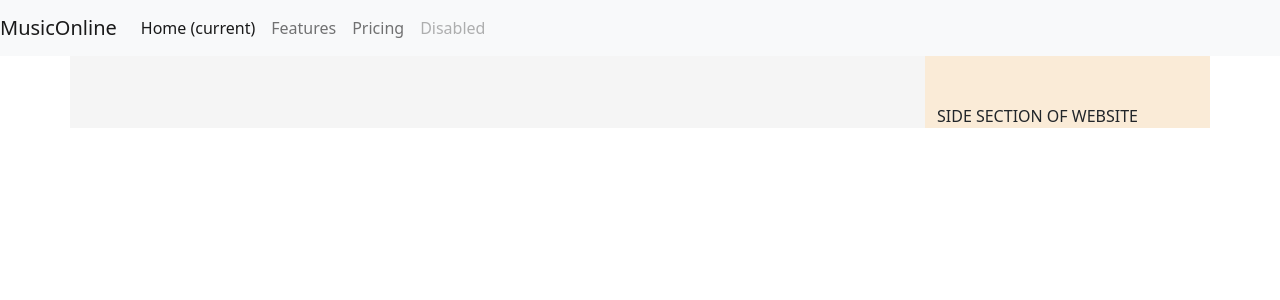
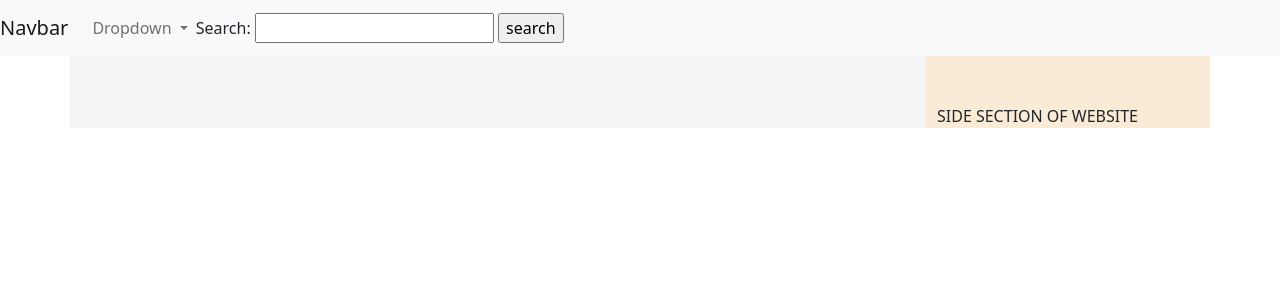
Before and after one commit to Pouria03/Music-website, a Django app: page /artists/ in a window 1280 px wide. Shown: the top 300 px of the page. Run offline with Django 4.2, Linux system fonts and the light colour scheme; data that the repository does not hold is empty; some libraries are stand-ins or nearby versions.

Commit message:
add search in SongListView and ArtistListView using custom context processor

```diff
--- a/Config/settings.py
+++ b/Config/settings.py
@@ -63,6 +63,7 @@ TEMPLATES = [
                 'django.template.context_processors.request',
                 'django.contrib.auth.context_processors.auth',
                 'django.contrib.messages.context_processors.messages',
+                'home.custom_context_processor.search'
             ],
         },
     },
--- /dev/null
+++ b/home/custom_context_processor.py
@@ -0,0 +1,5 @@
+from song.models import (Song,Category,Artist)
+from .forms import SearchForm
+
+def search(request):
+    return {'search_form' : SearchForm}
--- /dev/null
+++ b/home/forms.py
@@ -0,0 +1,5 @@
+from song.models import (Song,Category,Artist)
+from django import forms
+
+class SearchForm(forms.Form):
+    search = forms.CharField()
--- a/song/models.py
+++ b/song/models.py
@@ -49,7 +49,7 @@ class Song(models.Model):
     slug = models.SlugField()
     description = models.CharField(max_length=400,blank=True,null=True)
     image = models.ImageField(upload_to='music/%Y/%m/%d/')
-    file = models.FileField(upload_to='music/%Y/%m/%d/')
+    file = models.FileField(upload_to='music/%Y/%m/%d/',blank=True,null=True)
     lyrics = models.TextField()
     artist = models.ForeignKey(Artist,on_delete=models.DO_NOTHING,related_name='songs')
     created_time = models.DateTimeField(auto_now_add=True)
--- a/song/views.py
+++ b/song/views.py
@@ -1,4 +1,5 @@
 from django.shortcuts import render,redirect,get_object_or_404
+from django.db.models import Q
 from django.views import View
 from .models import Song,Artist,Category
 # Create your views here.
@@ -8,9 +9,14 @@ class SongListView(View):
     page_title = 'songs'
     def get(self,request):
         songs = Song.objects.all()
+        if request.GET.get('search'):
+            q = request.GET.get('search')
+            songs = songs.filter( Q(title__icontains=q)
+             | Q(lyrics__icontains=q)
+             | Q(artist__name__icontains=q))
         context = {'songs':songs,'page_title':self.page_title}
         return render(request,self.template_name,context)
-    # todo : search , paggination
+    # todo : paggination
 
 class GetSongView(View):
     template_name = 'song/detail.html'
@@ -27,6 +33,11 @@ class ArtistListView(View):
     page_title = 'artists'
     def get(self,request):
         artists = Artist.objects.all()
+
+        if request.GET.get('search'):
+            q = request.GET.get('search')
+            artists = artists.filter(name__icontains=q)
+
         context = {'artists': artists,'page_title':self.page_title}
         return render(request,self.template_name,context)
 
--- a/templates/partials/navbar.html
+++ b/templates/partials/navbar.html
@@ -1,14 +1,27 @@
 <nav class="navbar navbar-expand-lg navbar-light bg-light">
-    <a class="navbar-brand" href="#">MusicOnline</a>
-    <button class="navbar-toggler" type="button" data-toggle="collapse" data-target="#navbarNavAltMarkup" aria-controls="navbarNavAltMarkup" aria-expanded="false" aria-label="Toggle navigation">
-      <span class="navbar-toggler-icon"></span>
-    </button>
-    <div class="collapse navbar-collapse" id="navbarNavAltMarkup">
-      <div class="navbar-nav">
-        <a class="nav-item nav-link active" href="#">Home <span class="sr-only">(current)</span></a>
-        <a class="nav-item nav-link" href="#">Features</a>
-        <a class="nav-item nav-link" href="#">Pricing</a>
-        <a class="nav-item nav-link disabled" href="#">Disabled</a>
-      </div>
-    </div>
-  </nav>
+  <a class="navbar-brand" href="#">Navbar</a>
+  <button class="navbar-toggler" type="button" data-toggle="collapse" data-target="#navbarSupportedContent" aria-controls="navbarSupportedContent" aria-expanded="false" aria-label="Toggle navigation">
+    <span class="navbar-toggler-icon"></span>
+  </button>
+
+  <div class="collapse navbar-collapse" id="navbarSupportedContent">
+    <ul class="navbar-nav mr-auto">
+      <li class="nav-item dropdown">
+        <a class="nav-link dropdown-toggle" href="#" id="navbarDropdown" role="button" data-toggle="dropdown" aria-haspopup="true" aria-expanded="false">
+          Dropdown
+        </a>
+        <div class="dropdown-menu" aria-labelledby="navbarDropdown">
+          <a class="dropdown-item" href="#">Action</a>
+          <a class="dropdown-item" href="#">Another action</a>
+          <div class="dropdown-divider"></div>
+          <a class="dropdown-item" href="#">Something else here</a>
+        </div>
+      </li>
+
+    </ul>
+    <form method="get" novalidate>
+      {{search_form}}
+      <input type="submit" value="search">
+    </form>
+  </div>
+</nav>
```
Also changed, not shown: song/migrations/0003_alter_song_artist_alter_song_file.py (added), static/styles/style.css (line endings or trailing spaces).
